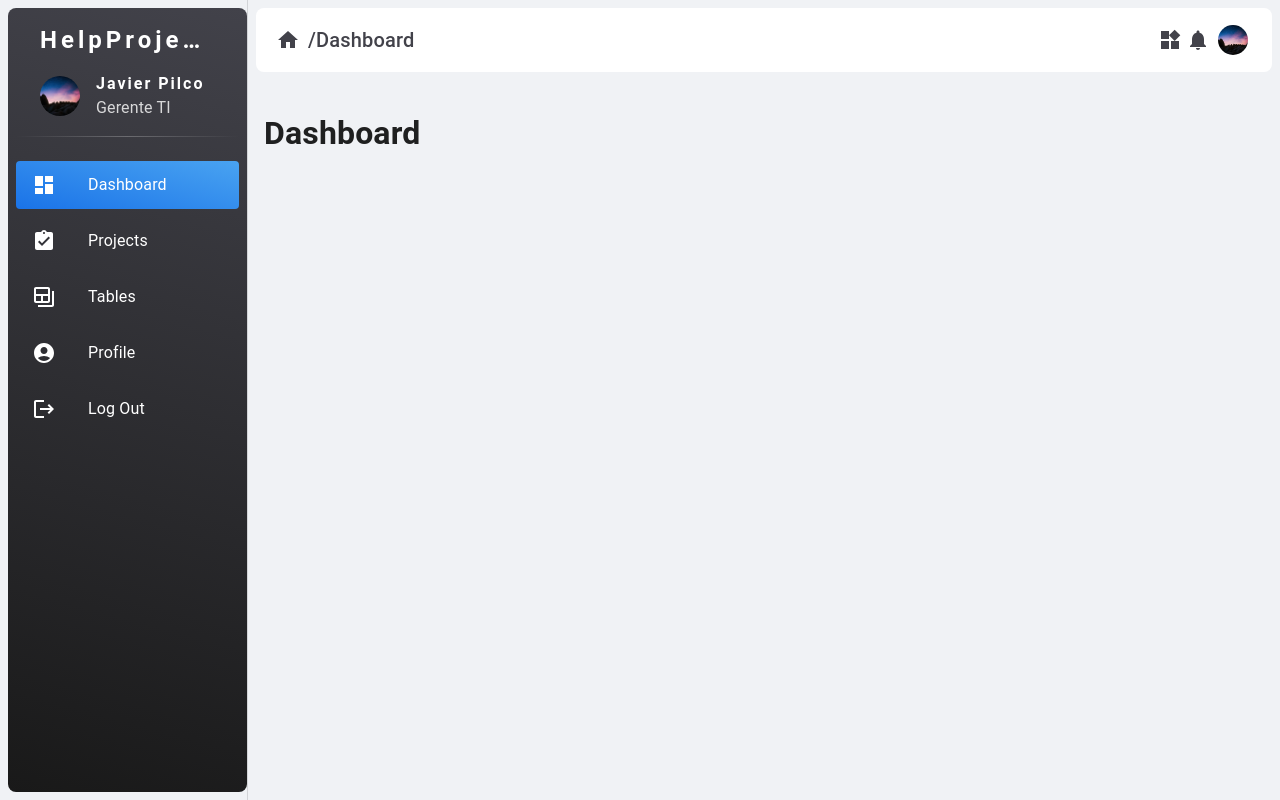
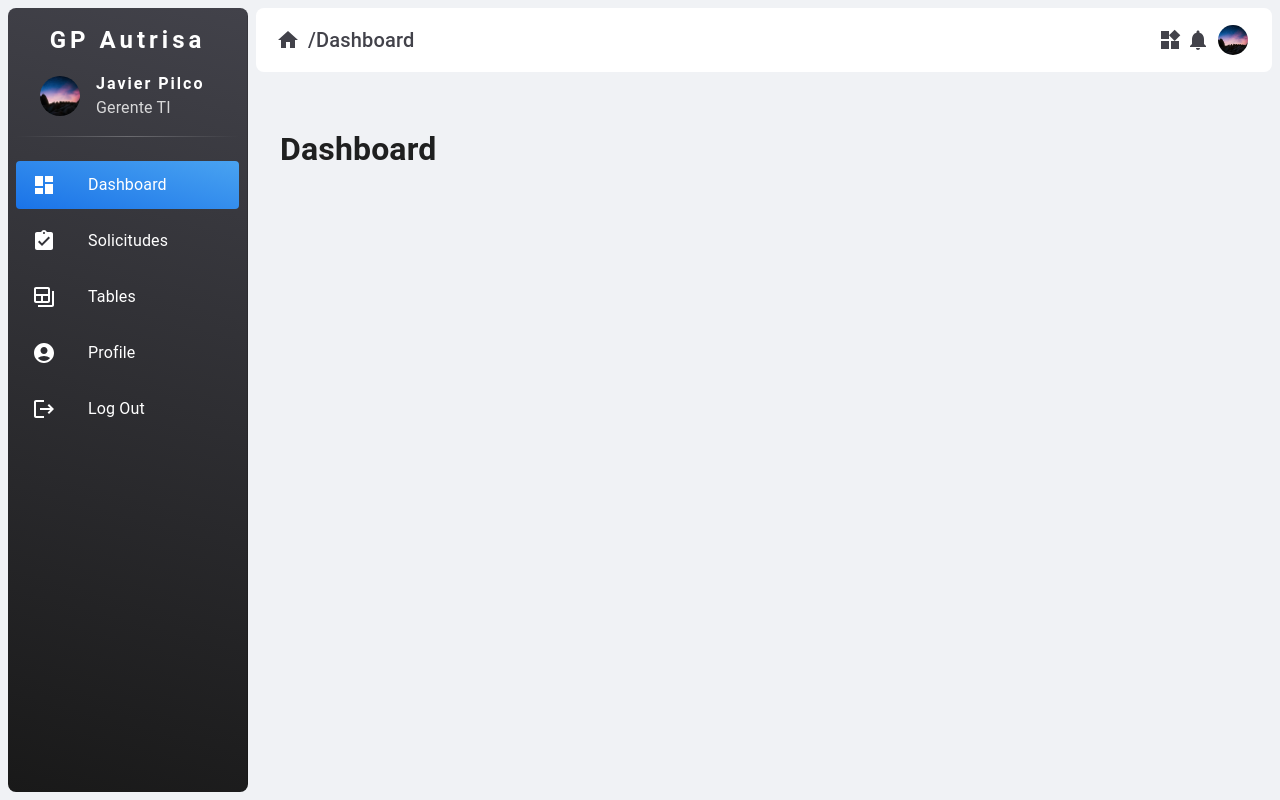
Before and after one commit to cristhian1107/project-management, a React (Create React App) app in the folder pm_frontend/: page /dashboard in a window 1280 px wide. Both pictures are taken after typing "Sample", "Sample123" into the empty fields and a click on the button "SIGN IN". Built offline with nearby package versions, Linux system fonts and the light colour scheme.

Commit message:
Update: name of route

```diff
--- a/pm_frontend/src/components/appBar/index.js
+++ b/pm_frontend/src/components/appBar/index.js
@@ -61,7 +61,10 @@ export default function CustomAppBar () {
             variant="h6"
             noWrap
             component="div"
-            sx={{ textTransform: 'capitalize', fontSize: {xs: '1rem', sm: '1.25rem' }}}
+            sx={{
+              textTransform: 'capitalize',
+              fontSize: { xs: '1rem', sm: '1.25rem' },
+            }}
           >
             {pathname}
           </Typography>
--- a/pm_frontend/src/components/drawer/basicLaoyut.js
+++ b/pm_frontend/src/components/drawer/basicLaoyut.js
@@ -32,11 +32,7 @@ export default function BasicLayout ({children}) {
     <Box
       sx={{
         borderRadius: 2,
-        my: 1,
         px: 1,
-        height: '100vh',
-        backgroundColor: 'transparent',
-        background: 'linear-gradient(195deg, rgb(66, 66, 74), rgb(25, 25, 25))',
       }}
     >
       <Toolbar sx={{ display: 'inherit', p: 2 }}>
@@ -50,8 +46,9 @@ export default function BasicLayout ({children}) {
               color: 'white',
               letterSpacing: 4,
               fontWeight: 'bold',
+              textAlign: 'center',
             }}>
-            HelpProjectssss
+            GP Autrisa
           </Typography>
         </Box>
         <Box sx={{ display: 'flex', alignItems: 'center' }}>
--- a/pm_frontend/src/components/sideNav/drawerType.js
+++ b/pm_frontend/src/components/sideNav/drawerType.js
@@ -24,10 +24,14 @@ export default function DrawerType ({ typeOfDrawer, children }) {
             sx={{
               display: { xs: 'block', lg: 'none' },
               '& .MuiDrawer-paper': {
+                minHeight: 'min-content',
+                borderRadius: 2,
+                my: 1,
                 mx: 1,
+                height: 'calc(100% - 16px)',
                 boxSizing: 'border-box',
                 width: drawerWidth,
-                backgroundColor: 'transparent',
+                background: 'linear-gradient(195deg, rgb(66, 66, 74), rgb(25, 25, 25))',
                 boxShadow: 'none',
               },
             }}
@@ -41,10 +45,14 @@ export default function DrawerType ({ typeOfDrawer, children }) {
             sx={{
               display: { xs: 'none', lg: 'block' },
               '& .MuiDrawer-paper': {
+                minHeight: 'min-content',
+                borderRadius: 2,
+                my: 1,
                 mx: 1,
+                height: 'calc(100% - 16px)',
                 boxSizing: 'border-box',
                 width: drawerWidth,
-                backgroundColor: 'transparent',
+                background: 'linear-gradient(195deg, rgb(66, 66, 74), rgb(25, 25, 25))',
                 boxShadow: 'none',
               },
             }}
--- a/pm_frontend/src/components/sideNav/index.js
+++ b/pm_frontend/src/components/sideNav/index.js
@@ -36,7 +36,7 @@ export default function SideNav () {
         component="main"
         sx={{
           flexGrow: 1,
-          p: 3,
+          p: { xs: 1, sm: 3, lg: 5 },
           width: { md: `calc(100% - ${drawerWidth}px)` },
           overflowX: 'hidden',
         }}
--- a/pm_frontend/src/components/utils/index.js
+++ b/pm_frontend/src/components/utils/index.js
@@ -13,9 +13,9 @@ const links = [
     icon: <DashboardIcon />
   },
   {
-    name: 'Projects',
-    route: '/projects',
-    key: 'projects',
+    name: 'Solicitudes',
+    route: '/solicitudes',
+    key: 'solicitudes',
     icon: <ProjectsIcon />
   },
   {
```
